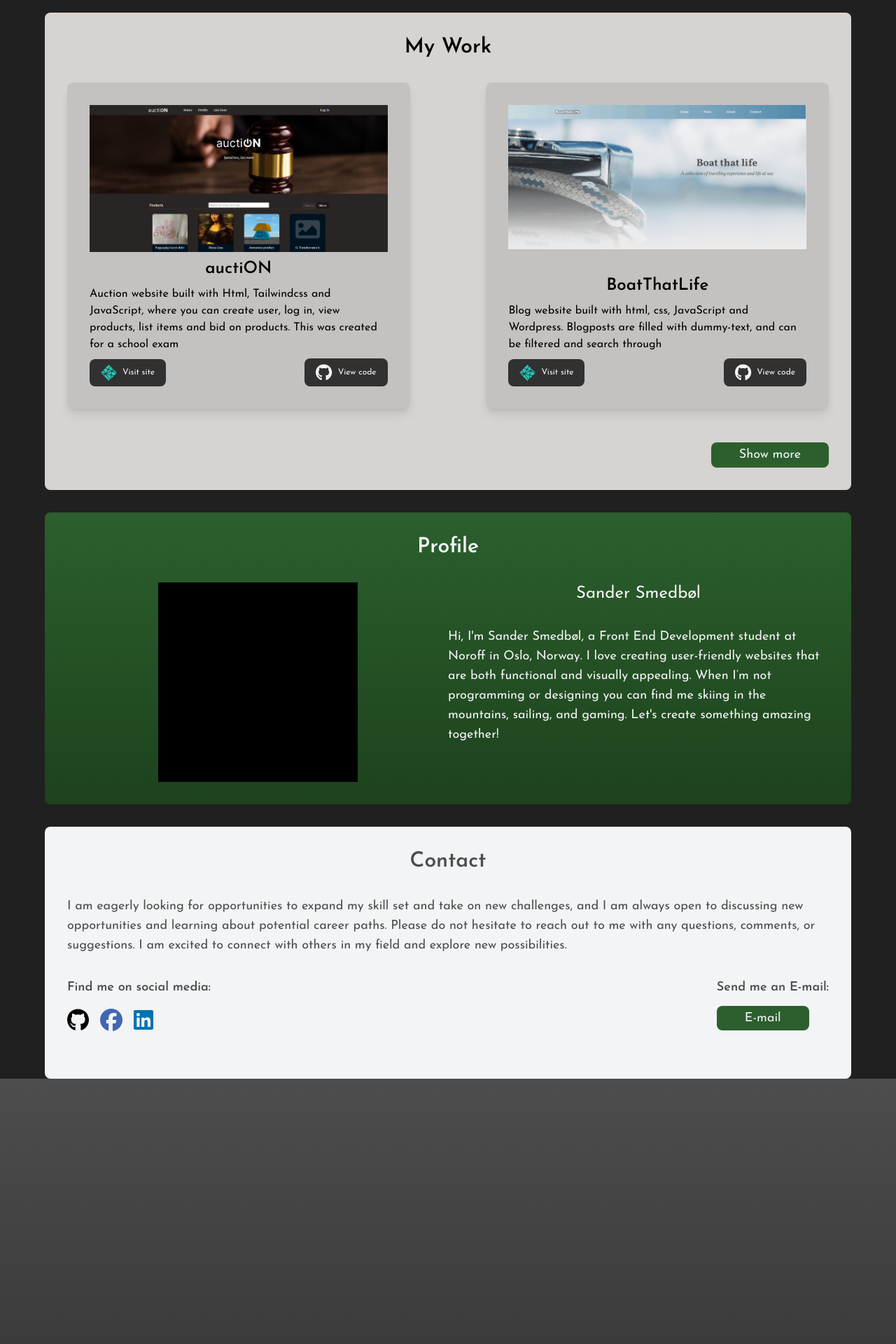
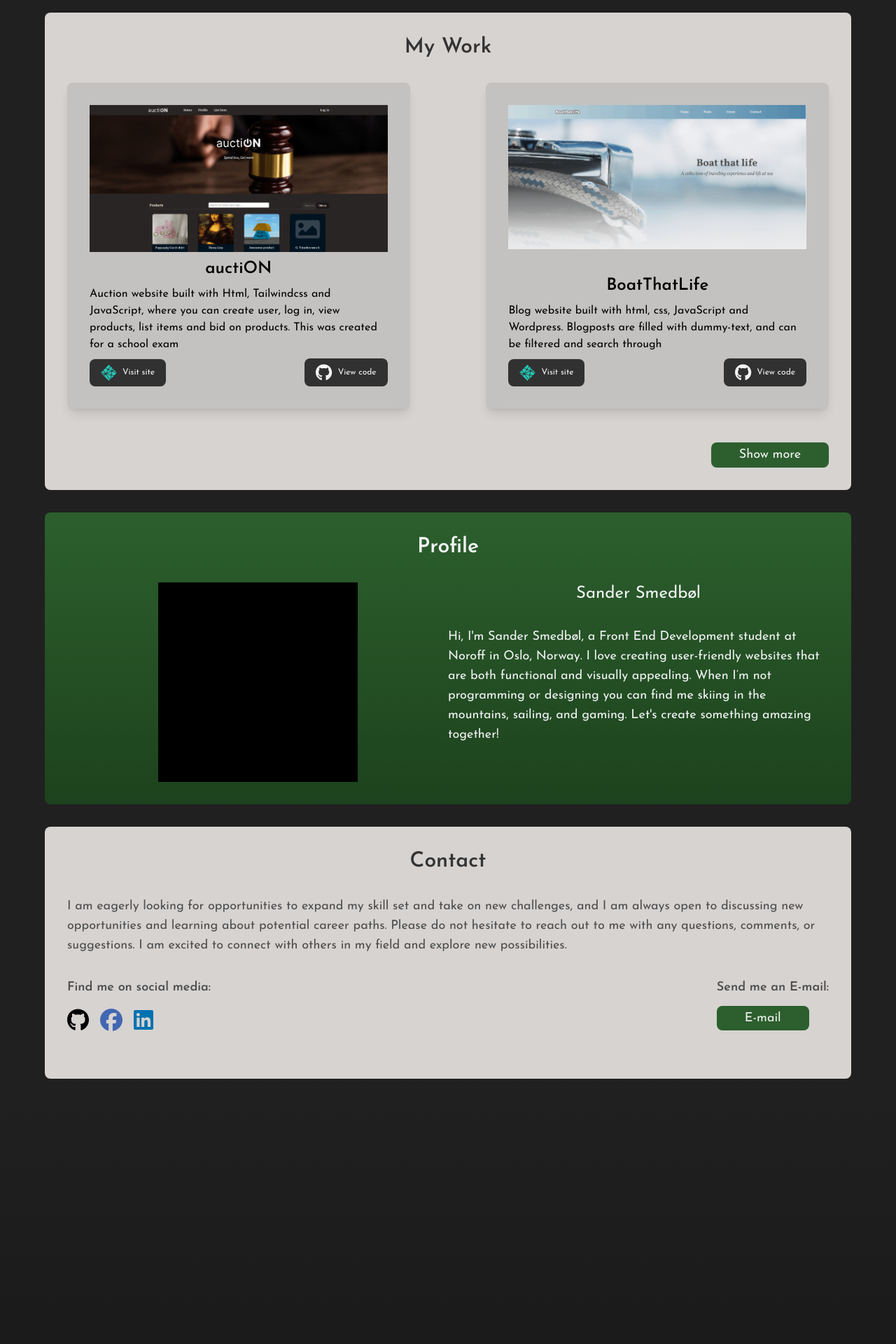
Before and after one commit to SanderSme/portfolio-react-tailwind, a React (Vite) app: page / in a window 1280 px wide. Shown: the part 594-2514 px from the top of the page at 70% size. Built offline with nearby package versions, Linux system fonts and the light colour scheme.

Commit message:
colors on contact

```diff
--- a/src/App.jsx
+++ b/src/App.jsx
@@ -24,7 +24,7 @@ function App() {
           <Contact/>
         </section>
       </main>
-      <footer className='w-full h-[600px] bg-gradient-to-t from-[#313131] to-[#4d4d4d]'>
+      <footer className='w-full h-[600px] bg-gradient-to-t from-[#181818] to-[#202020]'>
 
       </footer>
     </div>
--- a/src/components/Contact.jsx
+++ b/src/components/Contact.jsx
@@ -5,21 +5,21 @@ import { faLinkedin } from '@fortawesome/free-brands-svg-icons'
 
 const Contact = () => {
     return (
-      <div className=" max-w-6xl mx-auto w-11/12 bg-gray-100 rounded-lg p-8">
-            <h2 className="text-[#4d4d4d] text-3xl font-semibold flex justify-center"><span className='nor hidden'>Kontakt</span><span className='eng'>Contact</span></h2>
+      <div className=" max-w-6xl mx-auto w-11/12 bg-stone-300 rounded-lg p-8">
+            <h2 className="text-[#333] text-3xl font-semibold flex justify-center"><span className='nor hidden'>Kontakt</span><span className='eng'>Contact</span></h2>
             <p className="text-sm md:text-lg text-[#4d4d4d] mt-4 md:mt-8"><span className='nor hidden'>Jeg søker ivrig etter muligheter til å utvide ferdighetene mine og ta på meg nye utfordringer, og jeg er alltid åpen for å diskutere nye muligheter og lære om potensielle karriereveier. Vennligst ikke nøl med å ta kontakt med meg med spørsmål, kommentarer eller forslag. Jeg er ivrig etter å bli kjent med andre i mitt felt og utforske nye muligheter.</span><span className='eng'>I am eagerly looking for opportunities to expand my skill set and take on new challenges, and I am always open to discussing new opportunities and learning about potential career paths.
               Please do not hesitate to reach out to me with any questions, comments, or suggestions. I am excited to connect with others in my field and explore new possibilities.</span></p>
               <div className="flex flex-col md:flex-row justify-between mt-4 md:mt-8">
                 <div className='mb-6 md:mb-0'>
                   <p className="md:text-lg text-[#4d4d4d] font-semibold"><span className='nor hidden'>Find meg på sosiale medier:</span><span className='eng'>Find me on social media:</span></p>
                   <div className="flex gap-16 lg:gap-4 md:gap-10 mt-4">
-                    <a href="#" className="bg-gray-100 text-black">
+                    <a href="#" className="bg-stone-300 text-black">
                     <FontAwesomeIcon icon={faGithub} size="2x" />
                     </a>
-                    <a href="#" className="bg-gray-100 text-[#4267b2]">
+                    <a href="#" className="bg-stone-300 text-[#4267b2]">
                     <FontAwesomeIcon icon={faFacebook} size="2x" />
                     </a>
-                    <a href="#" className="bg-gray-100 text-[#0072b1]">
+                    <a href="#" className="bg-stone-300 text-[#0072b1]">
                     <FontAwesomeIcon icon={faLinkedin} size="2x" />
                     </a>
                   </div>
--- a/src/components/MyWork.jsx
+++ b/src/components/MyWork.jsx
@@ -16,7 +16,7 @@ const MyWork = () => {
 
     return (
         <div className=" max-w-6xl mx-auto w-11/12  bg-stone-300 p-8 rounded-lg">
-            <h2 className="text-3xl font-semibold flex justify-center text-[#000000]"><span className='nor hidden'>Mine Prosjekter</span><span
+            <h2 className="text-3xl font-semibold flex justify-center text-[#333]"><span className='nor hidden'>Mine Prosjekter</span><span
                 className='eng'>My Work</span></h2>
             <div className='flex flex-wrap flex-col md:flex-row justify-between'>
                 <MyWorkCards img={auctiON} altText="auctiON" heading="auctiON"
```
